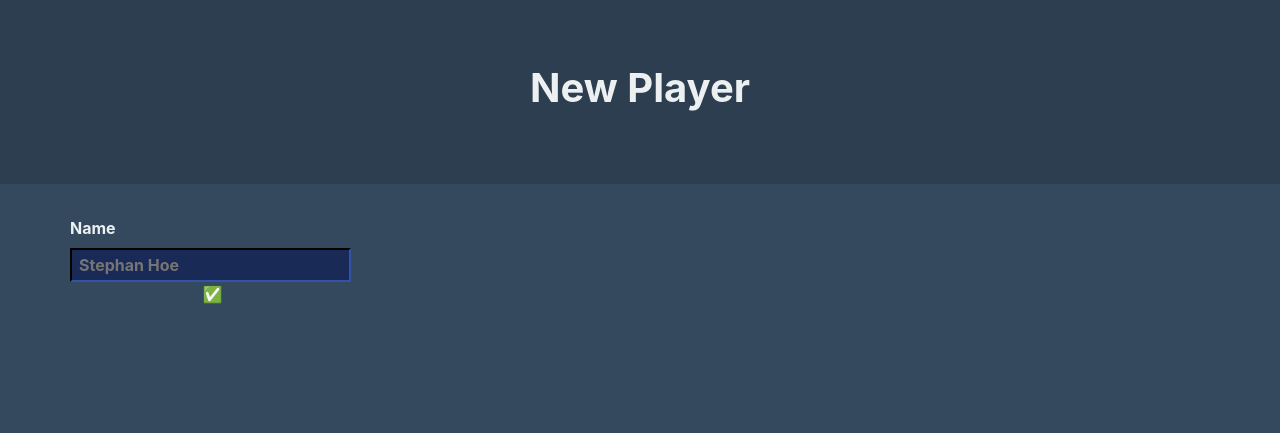
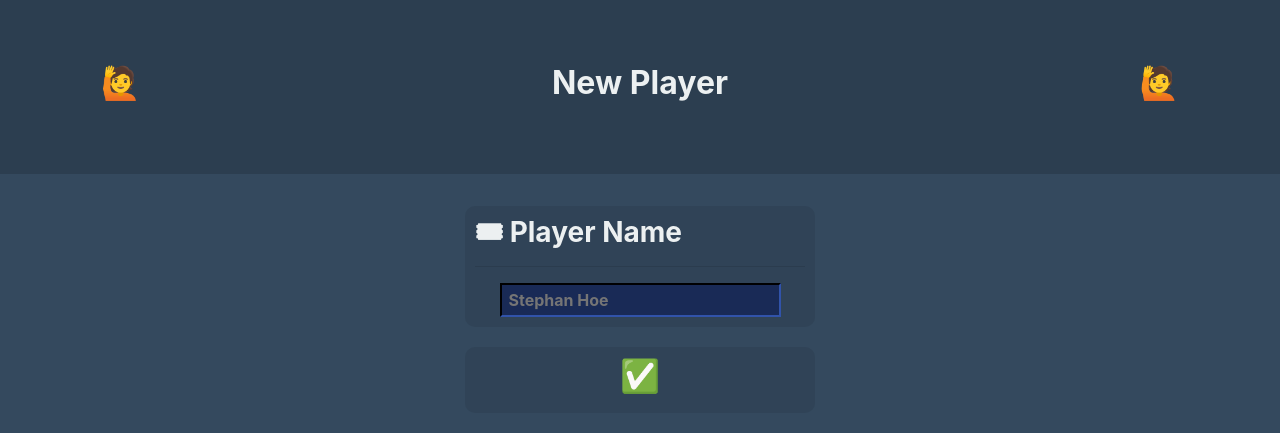
Before and after one commit to bastienexertier/picturegame, a Flask app: page / in a window 1280 px wide. Shown: the top 433 px of the page. Run offline with Flask 2, Linux system fonts and the light colour scheme; some libraries are stand-ins or nearby versions.

Commit message:
nouvelle page de creation d'user et correction de /picture si aucune pic n'a ete postee

```diff
--- a/app.py
+++ b/app.py
@@ -218,9 +218,11 @@ def random_picture():
 	with Cursor() as cursor:
 		pics = AllPicturesModel(cursor)
 		pic = pics.random_picture()
-		obj = ObjectiveModelFromId(cursor, pic.objective_id)
-		team = TeamModelFromId(cursor, pic.team_id)
-		return render_template('random_picture.html', team=team, pic=pic, obj=obj)
+		if pic:
+			obj = ObjectiveModelFromId(cursor, pic.objective_id)
+			team = TeamModelFromId(cursor, pic.team_id)
+			return render_template('random_picture.html', team=team, pic=pic, obj=obj)
+		return render_template('random_picture.html', pic=False)
 
 @app.route('/qrcodes/<qr_key>')
 def found_qrcode(qr_key):
--- a/objects/pictures.py
+++ b/objects/pictures.py
@@ -50,7 +50,7 @@ class AllPicturesModel(PicturesModel):
 		for team_pics in self.pictures.values():
 			for pic in team_pics.values():
 				pic_list.append(pic)
-		return choice(pic_list)
+		return choice(pic_list) if pic_list else None
 
 class PicturesWithStatus(PicturesModel):
 	""" une classe pour aller chercher les images avec un certain status """
--- a/templates/admin.html
+++ b/templates/admin.html
@@ -11,7 +11,9 @@
 <body>
 	<div class="jumbotron">
 		<div class="row text-center">
-			<h2 class="col-12">&#x2699; Admin &#x1F529;</h2>
+			<h2 class="col-2">&#x2699;</h2>
+			<h2 class="col-8 line-middle"> Admin </h2>
+			<h2 class="col-2">&#x1F529;</h2>
 		</div>
 	</div>
 	<div class="container">
--- a/templates/find_qr.html
+++ b/templates/find_qr.html
@@ -18,12 +18,12 @@
 <body>
 	<div class="jumbotron">
 		<div class="row text-center">
-			<h2 class="offset-2 col-8">{{ team.name }}</h2>
+			<h2 class="col-12 theme-big-title"> {{ team.name }} </h2>
 		</div>
 	</div>
 	<div class="container">
 		<div class="text-center">
-			<div class="col-12 col-md-6 col-xl-4 element-container">
+			<div class="col-12 col-md-6 offset-md-3 col-xl-4 offset-xl-4 element-container">
 				<div class="element">
 					<h3>&#x1F389; Yay! &#x1F389;</h3>
 					<hr>
--- a/templates/new_user.html
+++ b/templates/new_user.html
@@ -7,22 +7,34 @@
 <body>
 	<div class="jumbotron">
 		<div class="row text-center">
-			<h1 class="col-12">New Player</h1>
+			<h2 class="col-2 theme-person"></h2>
+			<h2 class="col-8 line-middle"> New Player </h2>
+			<h2 class="col-2 theme-person"></h2>
 		</div>
 	</div>
-	<div class="container">
-		<form class="name-form" action="newuser">
-			<div class="row text-center">
-				<label for="name">Name</label>
+	<form class="name-form" action="newuser">
+		<div class="container">
+			<div class="row">
+
+				<div class="col-12 col-md-6 offset-md-3 col-xl-4 offset-xl-4 element-container">
+					<div class="element">
+						<h3>&#x1F39F; Player Name</h3>
+						<hr>
+						<div class="text-center">
+							<input type="text" name="name" placeholder="Stephan Hoe" required>
+						</div>
+					</div>
+				</div>
+
+
+				<button class="col-12 col-md-6 offset-md-3 col-xl-4 offset-xl-4 element-container" type="submit">
+					<div class="element text-center">
+						<h2>&#x2705;</h2>
+					</div>
+				</button>
 			</div>
-			<div class="row text-center">
-				<input type="text" name="name" placeholder="Stephan Hoe" required>
-			</div>
-			<div class="row text-center">
-				<button type="submit">&#x2705;</button>
-			</div>
-		</form>
-	</div>
+		</div>
+	</form>
 	{% include 'footers.html' %}
 </body>
 </html>
--- a/templates/team_page.html
+++ b/templates/team_page.html
@@ -27,7 +27,7 @@
 	<div class="jumbotron">
 		<div class="row text-center">
 			<h2 class="col-2 theme-team"></h2>
-			<h2 class="col-8 line-middle">{{ team.name }}</h2>
+			<h2 class="col-8 line-middle"> {{ team.name }} </h2>
 			<h2 class="col-2 theme-team"></h2>
 		</div>
 	</div>
```
Also changed, not shown: templates/new_team.html (+7 -7 lines), templates/random_picture.html (+14 -1 lines).
